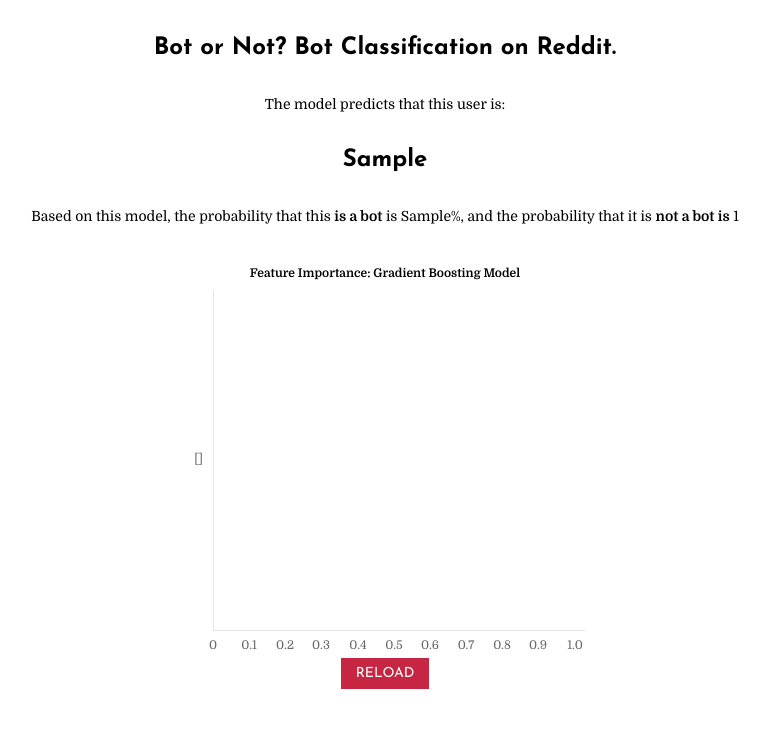
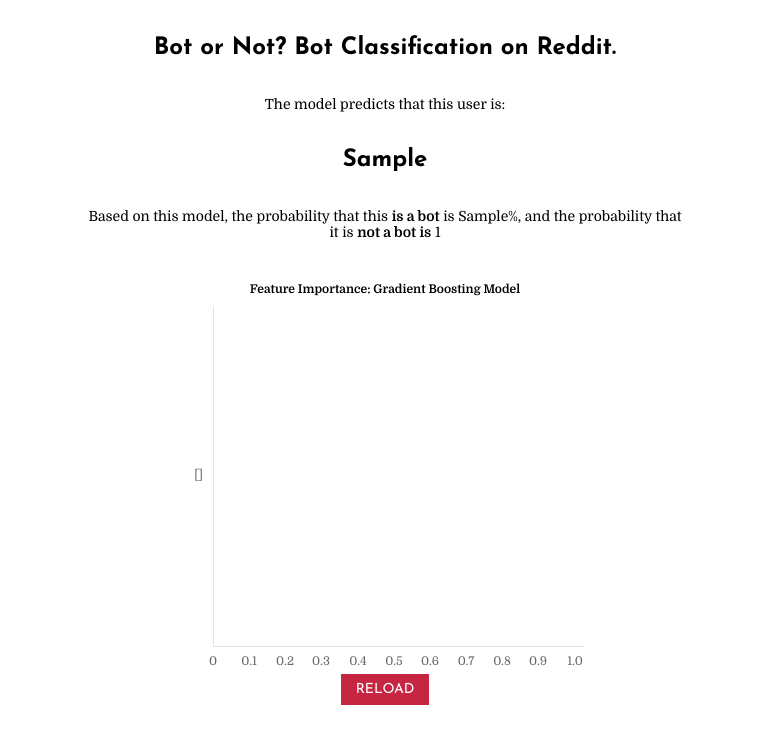
Before and after one commit to lanapalmer/Reddit-Bot-Or-Not, a Flask app: template app/templates/prediction.html in a window 1280 px wide. Shown: the top 744 px of the page, without its empty margins (255-1023 px from the left). Run offline with Flask 2, Linux system fonts and the light colour scheme; the template is opened without the code that fills it: most values are stand-ins (such as "Sample title", 1, 10 or a date in 2020); parts of the project's set-up code (start-up, migrations or seed data) failed here and were passed over.

Commit message:
Update page wrap width in CSS

```diff
--- a/app/static/main.css
+++ b/app/static/main.css
@@ -9,7 +9,7 @@ p {
 }
 
 #page-wrap {
-	width: 1000px;
+	width: 600px;
 	margin: 0 auto;
 }
 
```
